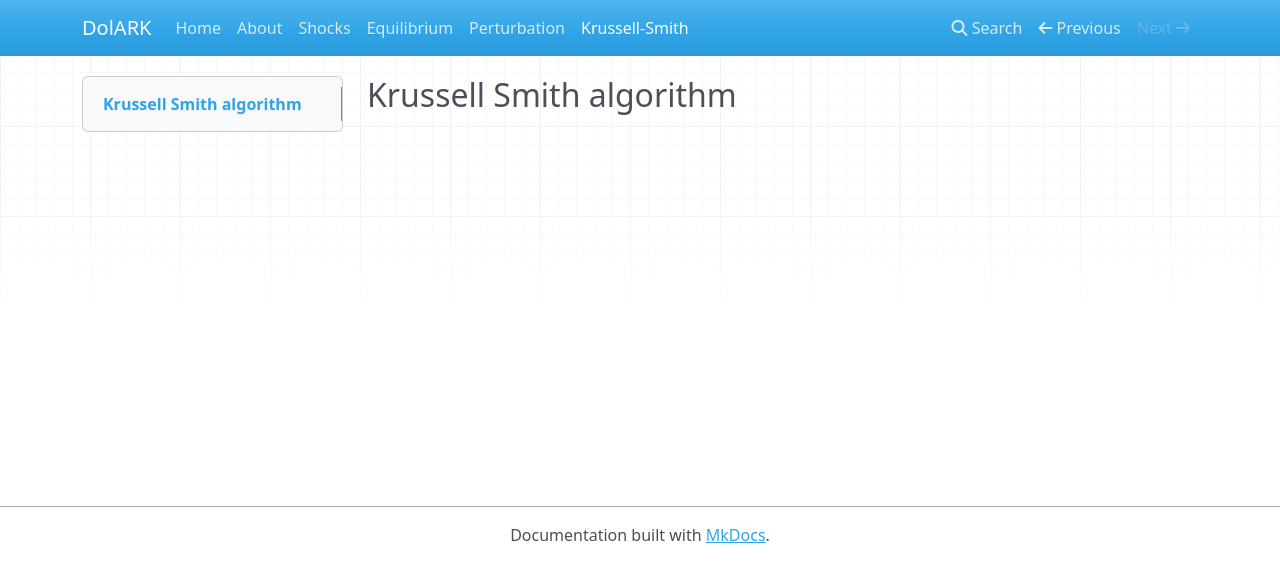
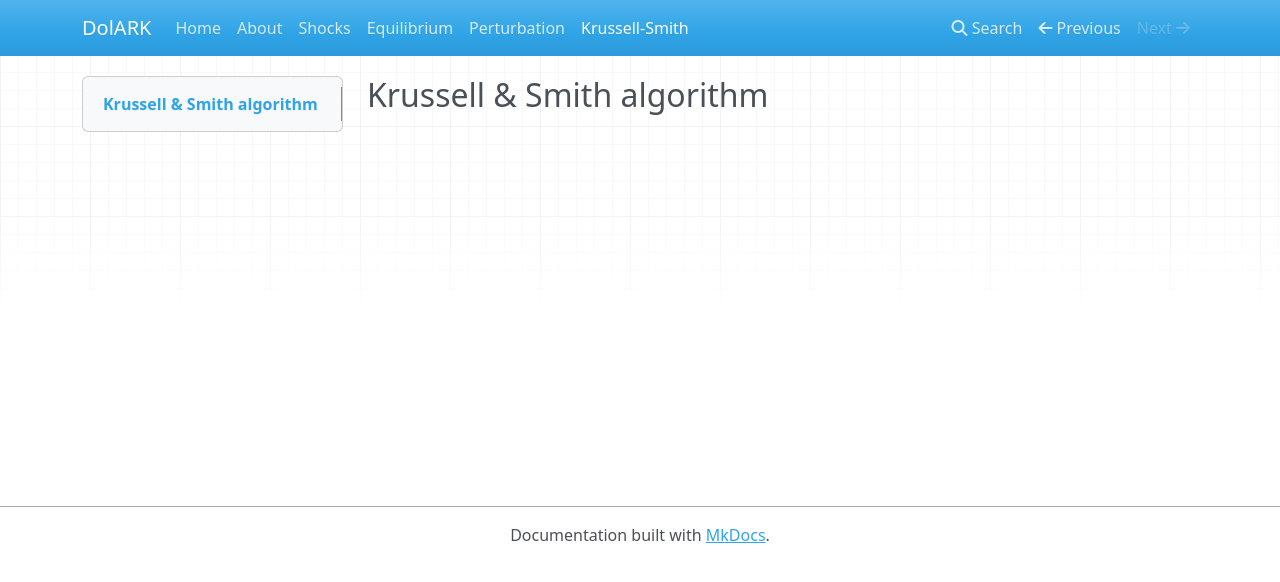
Before and after one commit to EconForge/dolark.py, an MkDocs documentation site: the page built from docs/krussell_smith.md, in a window 1280 px wide. Shown: the top 582 px of the page. Built offline with MkDocs 1.6.1, drawn with Linux system fonts in a browser that asks for light colours; nearby versions of some CDN libraries.

Commit message:
CI/DOC: should work now.

```diff
--- a/docs/krussell_smith.md
+++ b/docs/krussell_smith.md
@@ -1 +1 @@
-## Krussell Smith algorithm
+## Krussell & Smith algorithm
```
Also changed, not shown: 1 other file.
